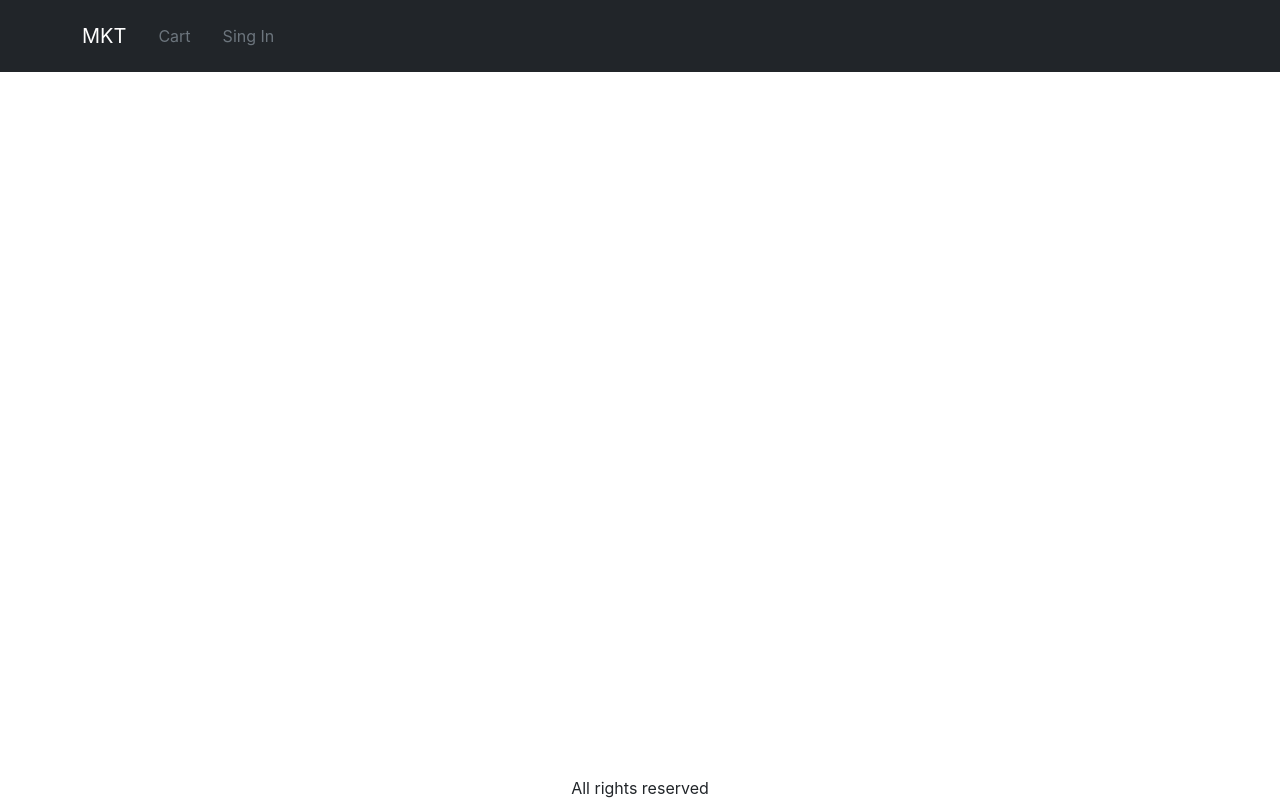
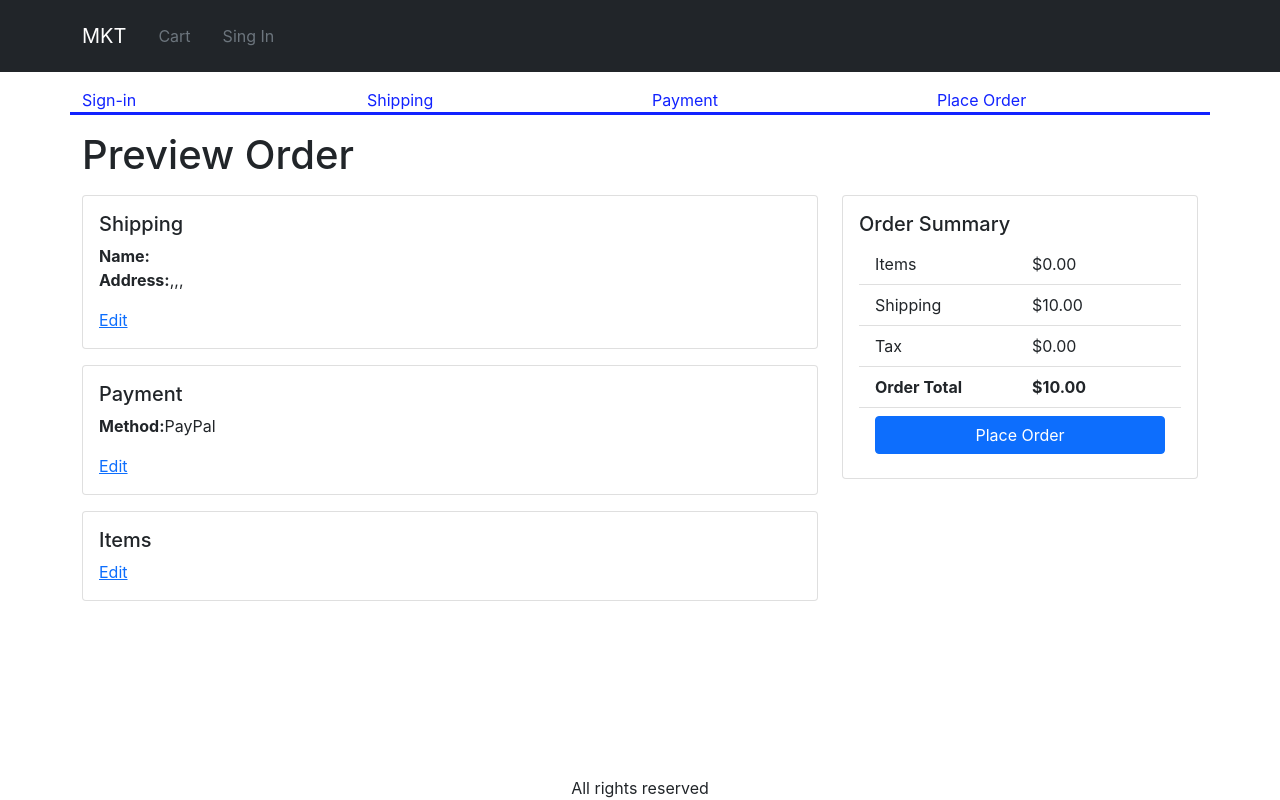
Before and after one commit to cazitax/mtkNe, a React (Create React App) app in the folder frontend/: page /payment in a window 1280 px wide. Both pictures are taken after a click on the button "Continue". Built offline with nearby package versions, Linux system fonts and the light colour scheme; the HTML template or start-up script is replaced by a standard one.

Commit message:
placeOrderScreen

```diff
--- a/frontend/src/App.js
+++ b/frontend/src/App.js
@@ -18,6 +18,7 @@
 import ShippingAddressScreen from "./Screens/ShippingAddressScreen";
 import SignupScreen from "./Screens/SignupScreen";
 import PaymentMethodScreen from "./Screens/PaymentMethodScreen";
+import PlaceOrderScreen from "./Screens/PlaceOrderScreen";
 function App() {
   const { state, dispatch: ctxDispatch } = useContext(Store);
   const { cart, userInfo } = state;
@@ -83,6 +84,7 @@
               <Route path="/signup" element={<SignupScreen />} />
               <Route path="/shipping" element={<ShippingAddressScreen />} />
               <Route path="/payment" element={<PaymentMethodScreen />} />
+              <Route path="/placeorder" element={<PlaceOrderScreen />} />
 
               <Route path="/" element={<Homescreen />} />
             </Routes>
--- /dev/null
+++ b/frontend/src/Screens/PlaceOrderScreen.js
@@ -0,0 +1,164 @@
+import React, { useContext, useEffect } from "react";
+import Button from "react-bootstrap/esm/Button";
+import Card from "react-bootstrap/esm/Card";
+import Col from "react-bootstrap/esm/Col";
+import ListGroup from "react-bootstrap/esm/ListGroup";
+import Row from "react-bootstrap/esm/Row";
+import { Helmet } from "react-helmet-async";
+import { Link, useNavigate } from "react-router-dom";
+import CheckoutSteps from "../Components/CheckoutSteps";
+import { Store } from "../Store";
+
+const PlaceOrderScreen = () => {
+  const navigate = useNavigate();
+  const { state, dispatch: ctxDispatch } = useContext(Store);
+  const { cart, userInfo } = state;
+  // para reducir a 2 decimales
+  const round2 = (num) => Math.round(num * 100 + Number.EPSILON) / 100;
+
+  cart.itemsPrice = round2(
+    cart.cartItems.reduce((a, c) => a + c.quantity * c.price, 0)
+  );
+  cart.shippingPrice = cart.itemsPrice > 100 ? round2(0) : round2(10);
+  cart.taxPrice = round2(0.15 * cart.itemsPrice);
+
+  cart.totalPrice = cart.itemsPrice + cart.shippingPrice + cart.taxPrice;
+
+  const placeOrderHandler = async () => {};
+
+  useEffect(() => {
+    if (!cart.paymentMethod) {
+      navigate("/payment");
+    }
+  }, [cart, navigate]);
+  return (
+    <div>
+      <CheckoutSteps step1 step2 step3 step4>
+        {" "}
+      </CheckoutSteps>
+      <Helmet>
+        {" "}
+        <title>Preview-Order</title>
+      </Helmet>
+
+      <h1 className="my-3"> Preview Order</h1>
+
+      <Row>
+        <Col md={8}>
+          {/* shipping */}
+          <Card className="mb-3">
+            <Card.Body>
+              <Card.Title>Shipping</Card.Title>
+              <Card.Text>
+                <strong>Name:</strong>
+                {cart.shippingAddress.fullName} <br />
+                <strong>Address:</strong>
+                {cart.shippingAddress.fullName},{cart.shippingAddress.city},
+                {cart.shippingAddress.postalCode},{cart.shippingAddress.country}
+              </Card.Text>
+              <Link to="/shipping">Edit</Link>
+            </Card.Body>
+          </Card>
+          {/* payment */}
+          <Card className="mb-3">
+            <Card.Body>
+              <Card.Title>Payment</Card.Title>
+              <Card.Text>
+                <strong>Method:</strong>
+                {cart.paymentMethod} <br />
+              </Card.Text>
+              <Link to="/payment">Edit</Link>
+            </Card.Body>
+          </Card>
+          {/* cartItems */}
+          <Card className="mb-3">
+            <Card.Body>
+              <Card.Title>Items</Card.Title>
+              <ListGroup variant="flush">
+                {cart.cartItems.map((item) => (
+                  <ListGroup.Item key={item._id}>
+                    <Row className="align-items-center">
+                      <Col md={6}>
+                        <img
+                          src={item.image}
+                          className="img-fluid rounded img-thumbnail"
+                          alt={item.name}
+                        />
+
+                        <Link to={`/product/${item.slug}`}>{item.name}</Link>
+                      </Col>
+                      <Col md={3}>
+                        <span>{item.quantity}</span>
+                      </Col>
+
+                      <Col md={3}>${item.price}</Col>
+                    </Row>
+                  </ListGroup.Item>
+                ))}
+              </ListGroup>
+              <Link to="/cart">Edit</Link>
+            </Card.Body>
+          </Card>
+        </Col>
+
+        <Col md={4}>
+          <Card>
+            <Card.Body>
+              <Card.Title>Order Summary</Card.Title>
+
+              <ListGroup variant="flush">
+                {/* costo productos */}
+                <ListGroup.Item>
+                  <Row>
+                    <Col>Items</Col>
+                    <Col>${cart.itemsPrice.toFixed(2)}</Col>
+                  </Row>
+                </ListGroup.Item>
+                {/* costo envio */}
+                <ListGroup.Item>
+                  <Row>
+                    <Col>Shipping</Col>
+                    <Col>${cart.shippingPrice.toFixed(2)}</Col>
+                  </Row>
+                </ListGroup.Item>
+                {/*impuestos  */}
+                <ListGroup.Item>
+                  <Row>
+                    <Col>Tax</Col>
+                    <Col>${cart.taxPrice.toFixed(2)}</Col>
+                  </Row>
+                </ListGroup.Item>
+                {/* total */}
+                <ListGroup.Item>
+                  <Row>
+                    <Col>
+                      <strong>Order Total</strong>
+                    </Col>
+                    <Col>
+                      <strong>${cart.totalPrice.toFixed(2)}</strong>
+                    </Col>
+                  </Row>
+                </ListGroup.Item>
+                {/* button to order */}
+
+                <ListGroup.Item>
+                  <div className="d-grid">
+                    <Button
+                      type="button"
+                      onClick={placeOrderHandler}
+                      disabled={cart.cartItems.lengt === 0}
+                    >
+                      Place Order
+                    </Button>
+                  </div>
+                </ListGroup.Item>
+              </ListGroup>
+            </Card.Body>
+          </Card>
+        </Col>
+      </Row>
+    </div>
+  );
+};
+
+export default PlaceOrderScreen;
```
